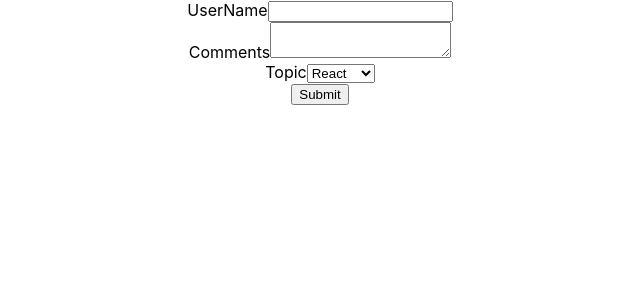
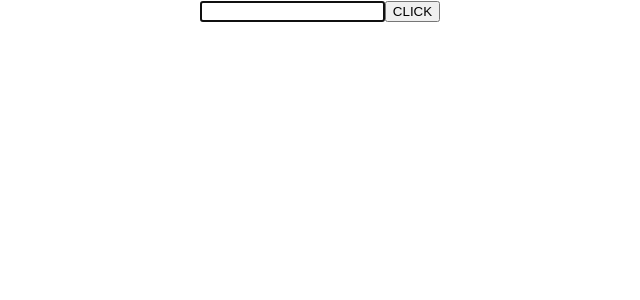
Before and after one commit to IlyasElMabrouki/React-app-Test, a React (Create React App) app: page / in a window 1280 px wide. Shown: the top 300 px of the page, without its empty margins (320-960 px from the left). Built offline with nearby package versions, Linux system fonts and the light colour scheme.

Commit message:
added Ref Component

```diff
--- a/src/App.js
+++ b/src/App.js
@@ -1,10 +1,10 @@
 import './App.css';
-import Form from './Components/Form';
+import Ref from './Components/Refs';
 
 function App() {
   return (
     <div className="App">
-      <Form></Form>
+      <Ref></Ref>
     </div>
   );
 }
--- /dev/null
+++ b/src/components/Refs.js
@@ -0,0 +1,28 @@
+import React, { Component } from 'react'
+
+export class Ref extends Component {
+
+    constructor(props) {
+      super(props)
+      this.inputRef = React.createRef()
+    }
+
+    componentDidMount(){
+        this.inputRef.current.focus()
+    }
+
+    clickHandler = ()=>{
+        alert(this.inputRef.current.value)
+    }
+
+    render() {
+        return (
+            <>
+                <input type='text' ref={this.inputRef}></input>
+                <button onClick={this.clickHandler}>CLICK</button>
+            </>
+        )
+    }
+}
+
+export default Ref
```
